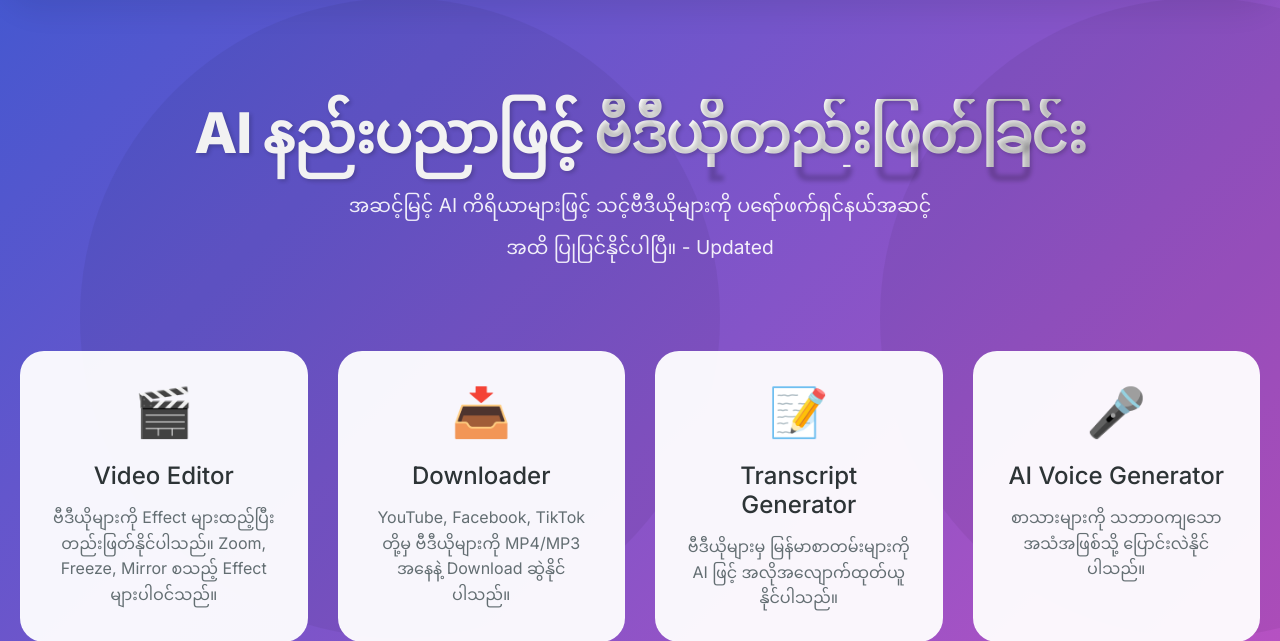
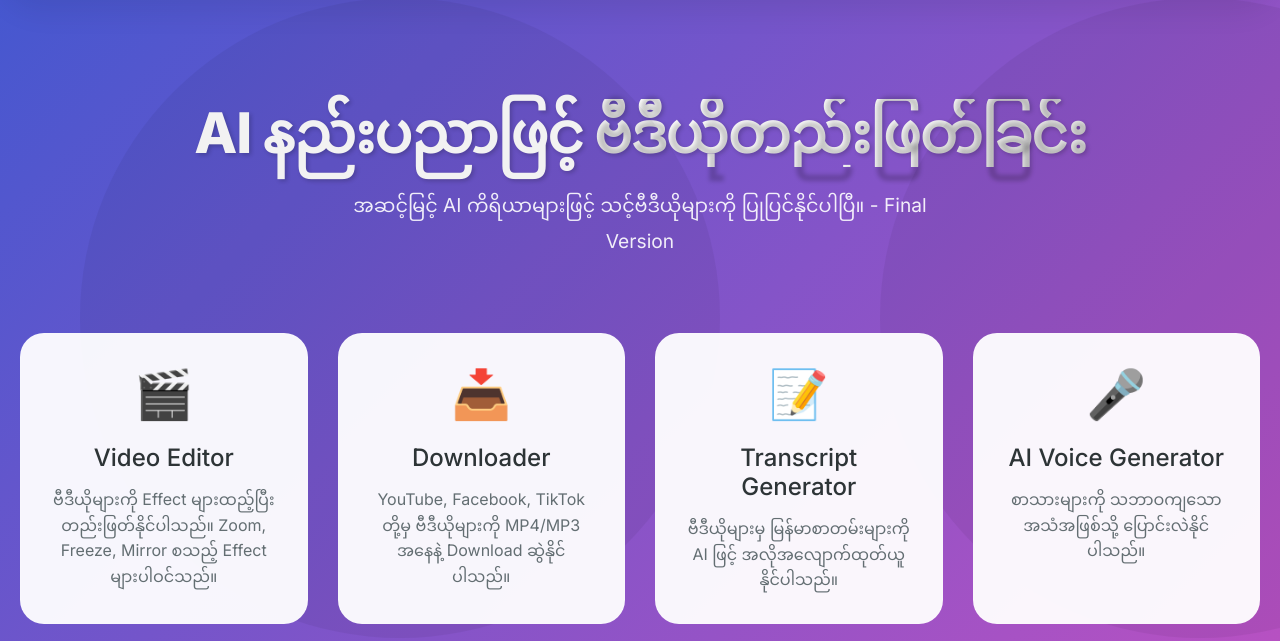
Before and after one commit to Hanlinkyaw/aivideo_editor, a Flask app: page / in a window 1280 px wide. Shown: the part 82-723 px from the top of the page. Run offline with Flask 3, Linux system fonts and the light colour scheme; some libraries are stand-ins or nearby versions; some web fonts are replaced.

Commit message:
Final Myanmar text update with CI/CD test
- Add 'Final Version' to hero subtitle
- Test automatic deployment to AWS
- Verify CI/CD pipeline working perfectly

```diff
--- a/templates/index.html
+++ b/templates/index.html
@@ -23,7 +23,7 @@
     <section class="hero">
         <div class="hero-content">
             <h1>AI နည်းပညာဖြင့် <span class="gradient-text">ဗီဒီယိုတည်းဖြတ်ခြင်း</span></h1>
-            <p class="hero-subtitle">အဆင့်မြင့် AI ကိရိယာများဖြင့် သင့်ဗီဒီယိုများကို ပရော်ဖက်ရှင်နယ်အဆင့်အထိ ပြုပြင်နိုင်ပါပြီ။ - Updated</p>
+            <p class="hero-subtitle">အဆင့်မြင့် AI ကိရိယာများဖြင့် သင့်ဗီဒီယိုများကို ပြုပြင်နိုင်ပါပြီ။ - Final Version</p>
         </div>
     </section>
 
```
